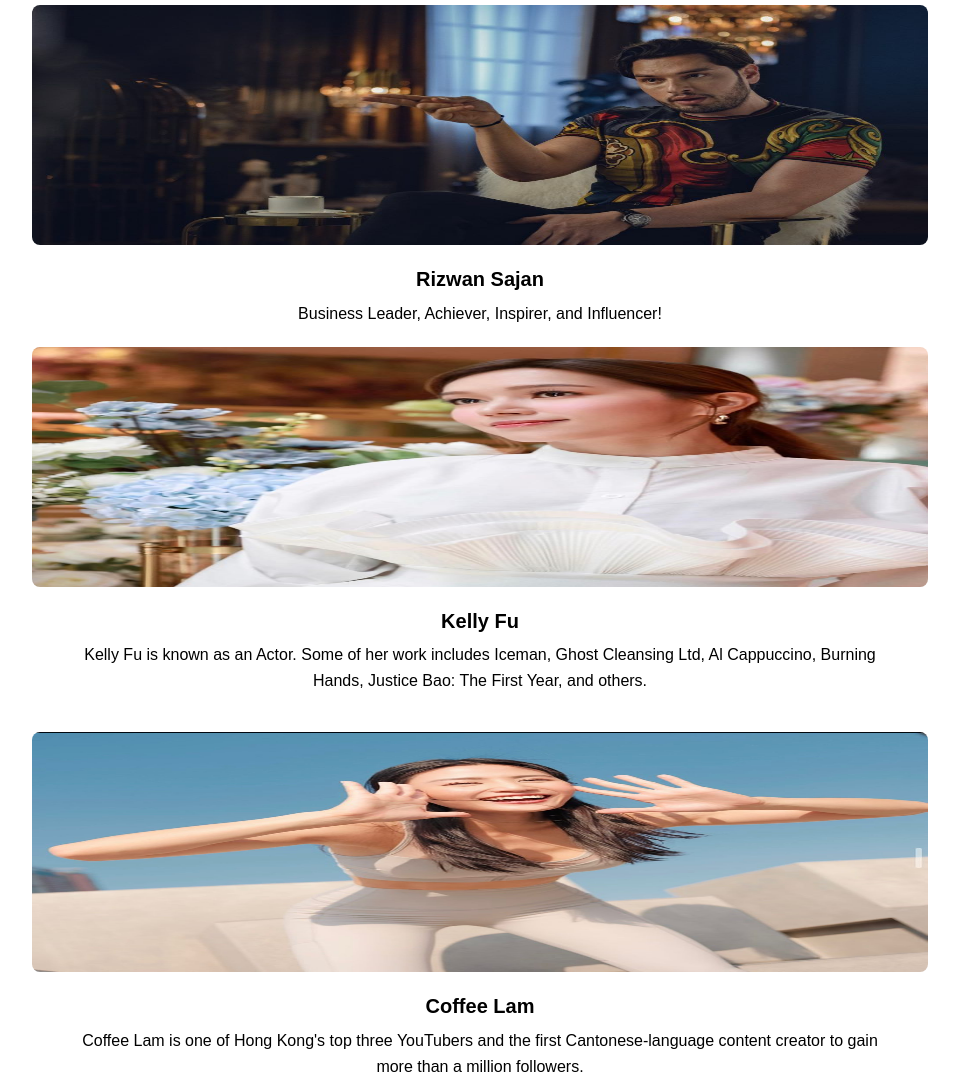
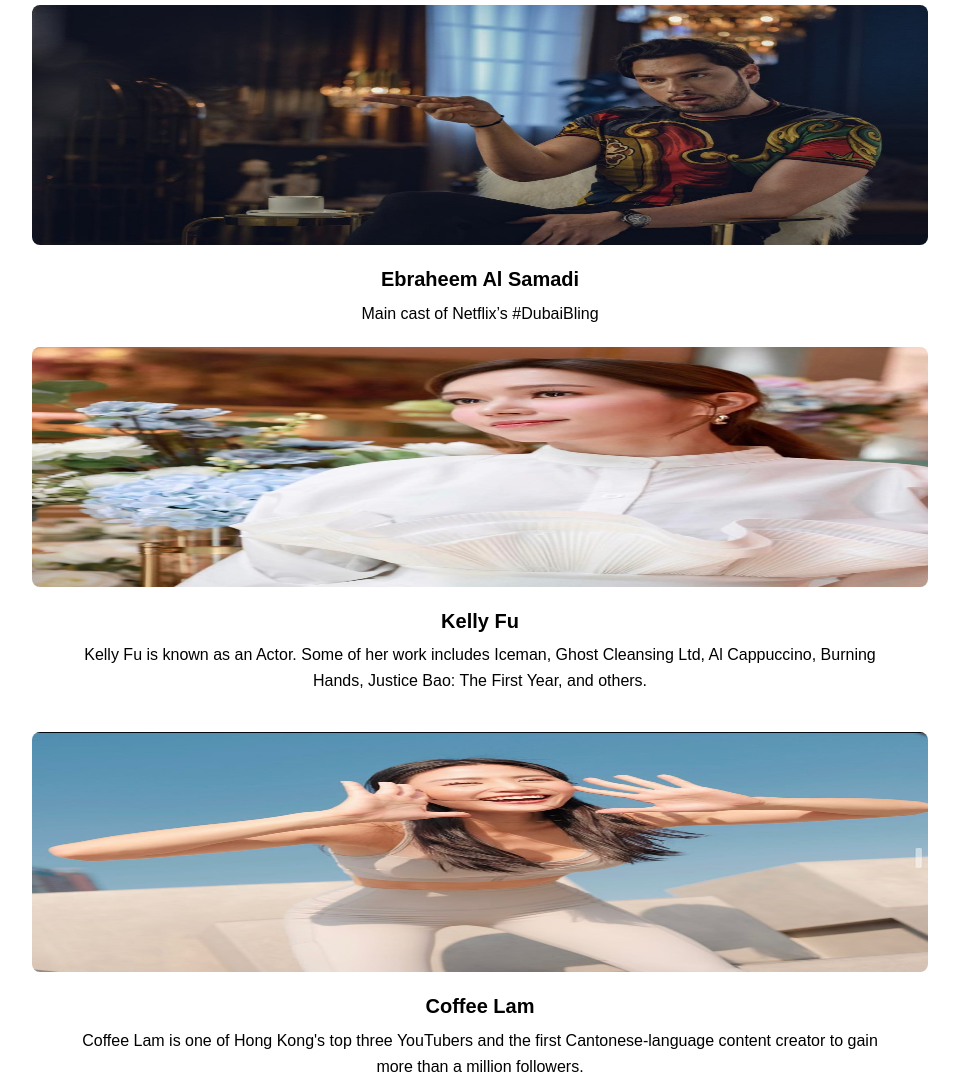
Before and after one commit to phyllova/dubai5, a plain HTML site: page index.html in a window 1280 px wide. Shown: the part 1006-2082 px from the top of the page, without its empty margins (160-1119 px from the left). Drawn offline with Linux system fonts and the light colour scheme.

Commit message:
Update index.html

```diff
--- a/index.html
+++ b/index.html
@@ -63,10 +63,10 @@
         <img src="image/59aaae36-5934-438b-8252-23238111d95c.jpeg" id="img">
         <br>
         <h2>
-          Rizwan Sajan
+          Ebraheem Al Samadi
         </h2>
         <p>
-          Business Leader, Achiever, Inspirer, and Influencer!
+          Main cast of Netflix’s #DubaiBling
         </p>
         <img src="image/kelly.jpg" class="img">
         <br>
```
